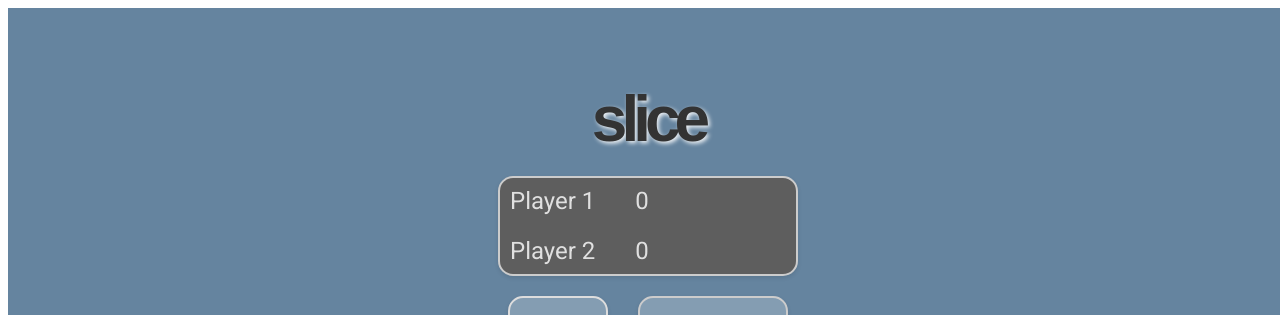
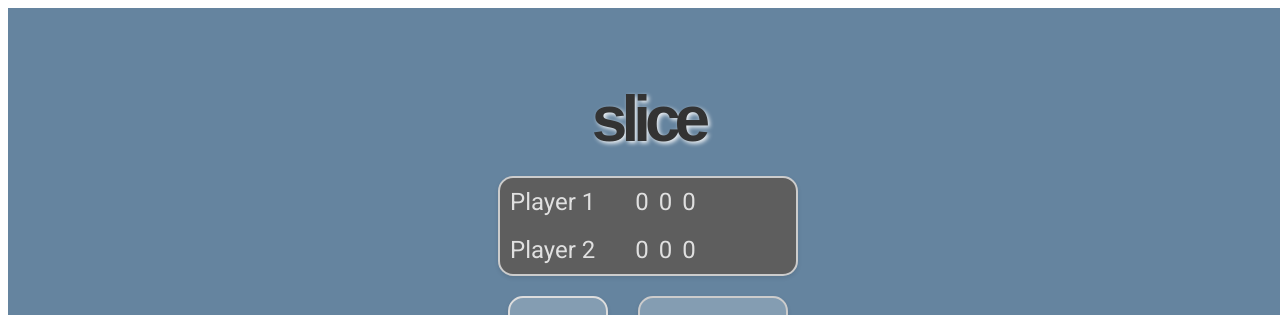
Before and after one commit to bcmfranco/slice, a Nuxt app: page / in a window 1280 px wide. Shown: the top 315 px of the page. Built offline with nearby package versions, Linux system fonts and the light colour scheme.

Commit message:
modify pointer layout

```diff
--- a/src/pages/index.vue
+++ b/src/pages/index.vue
@@ -7,13 +7,17 @@
       <div class="player_score">
         <div class="player_name" id="player_1_name">Player 1</div>
         <ul>
-          <li>{{ points.player_1 }}</li>
+          <li>{{ puntos.jugador1[1] }}</li>
+          <li>{{ puntos.jugador1[2] }}</li>
+          <li>{{ puntos.jugador1[3] }}</li>
         </ul>
       </div>
       <div class="player_score">
         <div class="player_name" id="player_2_name">Player 2</div>
         <ul>
-          <li>{{ points.player_2 }}</li>
+          <li>{{ puntos.jugador2[1] }}</li>
+          <li>{{ puntos.jugador2[2] }}</li>
+          <li>{{ puntos.jugador2[3] }}</li>
         </ul>
       </div>
 
@@ -66,8 +70,13 @@ export default {
       showElement: true,
       diceRolling: false,
       dice: 1,
-      courtBackgroundColor: '#ffffff33', // Color de fondo inicial del #court,
-    }
+      courtBackgroundColor: '#ffffff33', // Color de fondo inicial del #court
+      puntos: {
+        jugador1: { 1: 0, 2: 0, 3: 0 },
+        jugador2: { 1: 0, 2: 0, 3: 0 },
+      },
+      current_set: 1,
+    };
   },
   methods: {
     rollDice() {
@@ -82,11 +91,14 @@ export default {
 
       if(player === 1){
         this.points.player_1++;
+        this.puntos.jugador1[1]++;
       } else {
         this.points.player_2++;
+        this.puntos.jugador2[1]++;
       }
 
-      console.log("marcador", this.points.player_1, " - ", this.points.player_2);
+      // console.log("marcador", this.points.player_1, " - ", this.points.player_2);
+      console.log("nuevo marcador", this.puntos.jugador1[1], " - ", this.puntos.jugador2[1]);
     },
     shot(player) {
       var shot_power = this.rollDice();
@@ -122,6 +134,10 @@ export default {
       // Reinicia el puntaje y el estado del juego
       this.points.player_1 = 0;
       this.points.player_2 = 0;
+
+      this.puntos.player1[1] = 0;
+      this.puntos.player2[1] = 0;
+
       this.energy = 0;
       this.player_active = 1;
       this.courtBackgroundColor = '#ff6666'; // Cambiar color de fondo en caso de 'Fail'
@@ -129,7 +145,9 @@ export default {
         this.courtBackgroundColor = '#ffffff33'; // Restaurar color de fondo después de 1 segundo
       }, 1000);
 
-      console.log("marcador", this.points.player_1, " - ", this.points.player_2);
+      // console.log("marcador", this.points.player_1, " - ", this.points.player_2);
+      console.log("nuevo marcador", this.puntos.jugador1[1], " - ", this.puntos.jugador2[1]);
+
     }
   }
 }
@@ -336,6 +354,13 @@ export default {
     height: 50px;
   }
 
+  .player_score ul{
+    display: flex;
+    flex-direction: row;
+    margin: 0px;
+    gap: 10px;
+  }
+
   .player_name{
     text-indent: 10px;
   }
```
Also changed, not shown: 2 other files (tests, documents, lock files or other folders).
